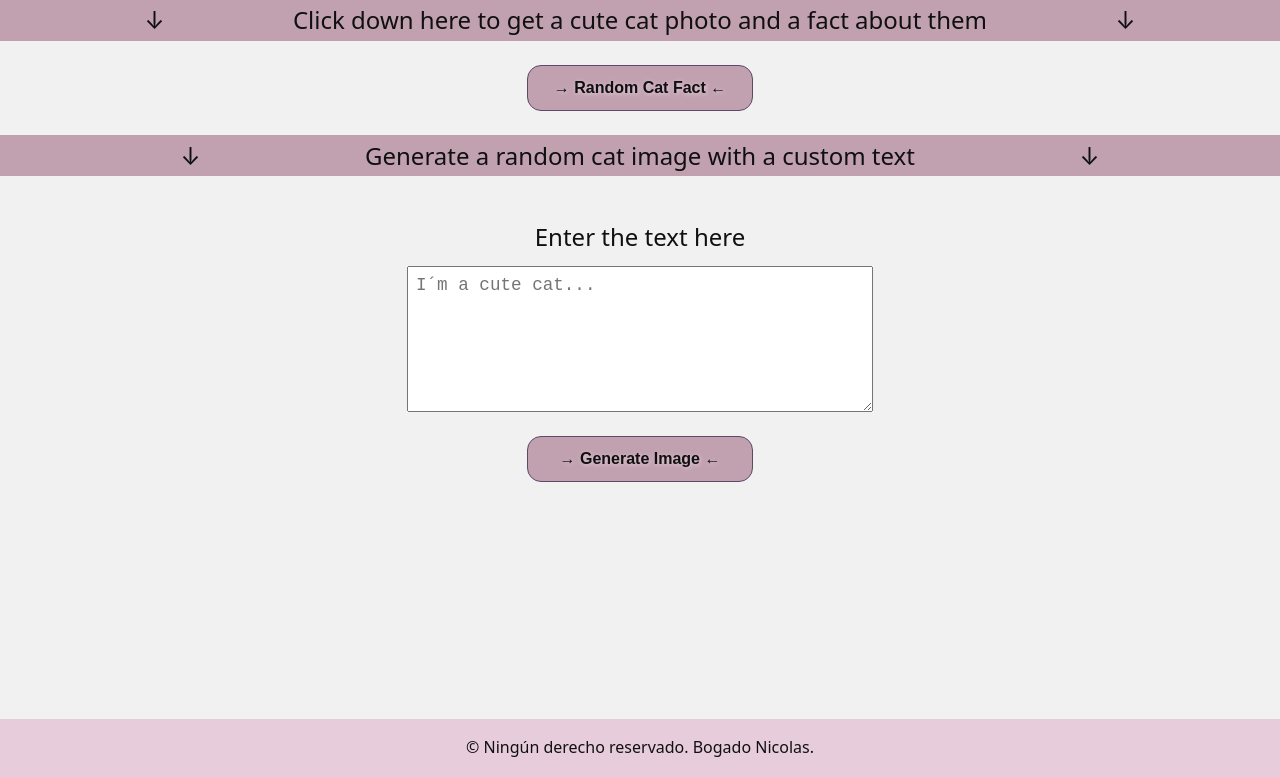
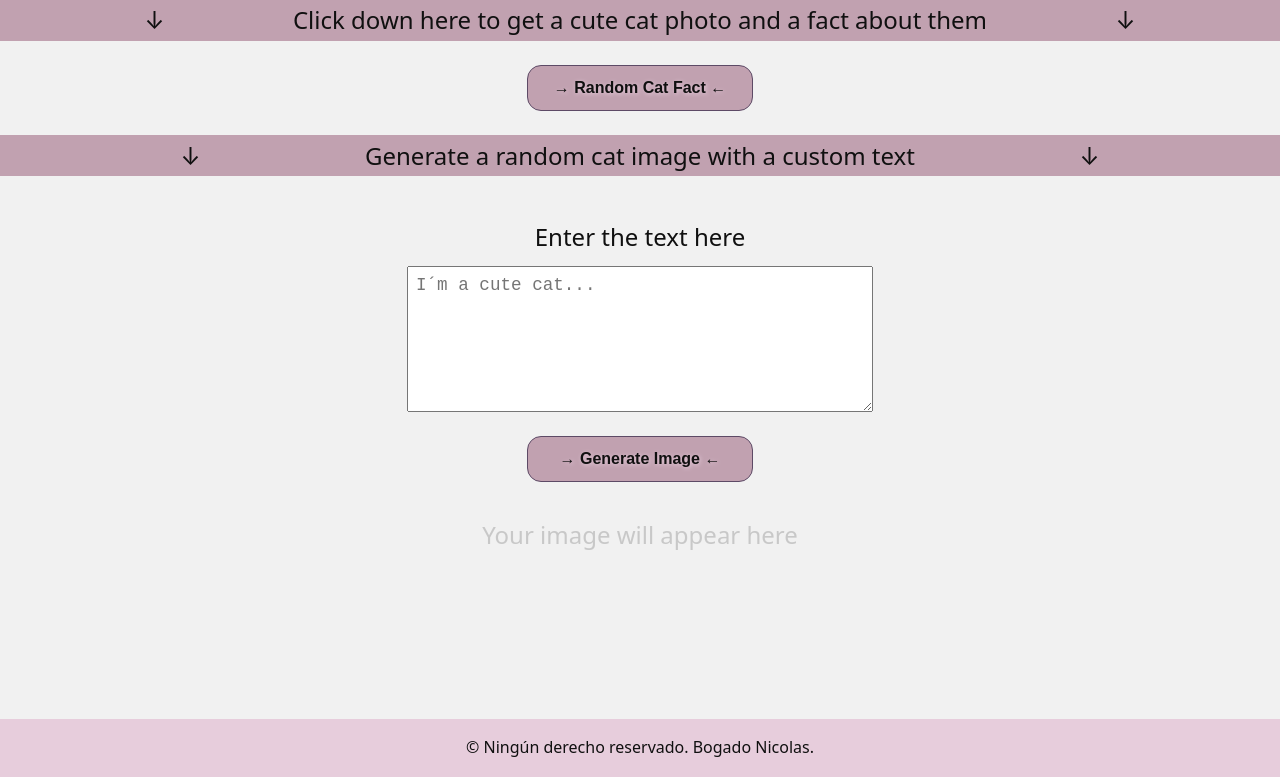
Before and after one commit to naBogado/PARCIAL2, a website with bundled scripts: page public/extra.html in a window 1280 px wide. Shown: the part 129-906 px from the top of the page. Built offline with nearby package versions, Linux system fonts and the light colour scheme.

Commit message:
Correccion de errores

```diff
--- a/public/extra.html
+++ b/public/extra.html
@@ -41,7 +41,7 @@
         </label>
         <button id="genImage">&RightArrow; Generate Image &LeftArrow;</button>
         <div class="loader2 hidden"></div>
-        <div class="img"></div>
+        <div class="img">Your image will appear here</div>
       </section>
     </main>
     <footer>
--- a/src/facts.css
+++ b/src/facts.css
@@ -65,8 +65,12 @@ main {
   margin: 1rem 0;
 }
 .img-gen .img {
+  display: flex;
+  justify-content: center;
+  align-items: center;
   max-width: 70rem;
   padding: 1rem;
+  color: #c0c0c0d8;
 }
 .img-gen .img img {
   width: 100%;
--- a/src/main.js
+++ b/src/main.js
@@ -22,14 +22,8 @@ $genBtn.forEach((btn) => {
 $breedSelect.addEventListener("change", (event) => {
   const val = event.target.value;
   const filtros = filtrarBusqueda(FILTERS.RAZA, val);
-  console.log(filtros);
-
   const queryString = new URLSearchParams(filtros).toString();
-  console.log(queryString);
-
   const url = `/api/data.js?${queryString}`;
-
-  console.log(url);
 
   cargarDatosYMostrar(url);
 });
```
